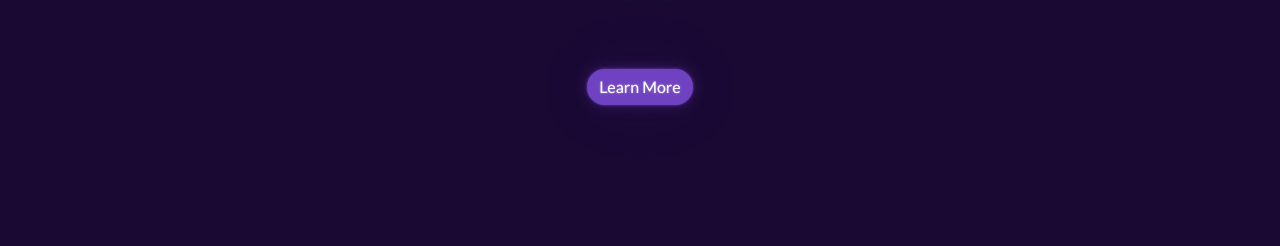
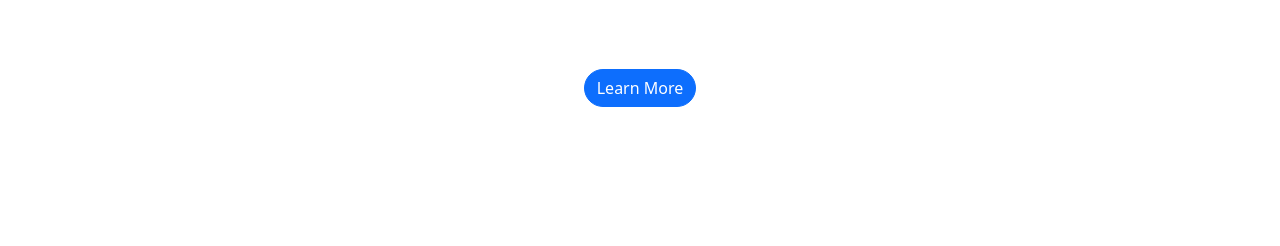
Before and after one commit to newbotic/GoFoodie, a plain HTML site: page index.html in a window 1280 px wide. Shown: the part 245-491 px from the top of the page. Drawn offline with nearby package versions, Linux system fonts and the light colour scheme; a script that the page names is missing.

Commit message:
remove bootswatch

```diff
--- a/index.html
+++ b/index.html
@@ -9,7 +9,6 @@
   integrity="sha384-T3c6CoIi6uLrA9TneNEoa7RxnatzjcDSCmG1MXxSR1GAsXEV/Dwwykc2MPK8M2HN" crossorigin="anonymous">
   <script src="https://cdn.jsdelivr.net/npm/chart.js"></script>
   <link rel="stylesheet" href="https://cdnjs.cloudflare.com/ajax/libs/font-awesome/4.7.0/css/font-awesome.min.css">
-  <link rel="stylesheet" href="./assets/css/bootstrap.min.css">
 
 </head>
 
```
